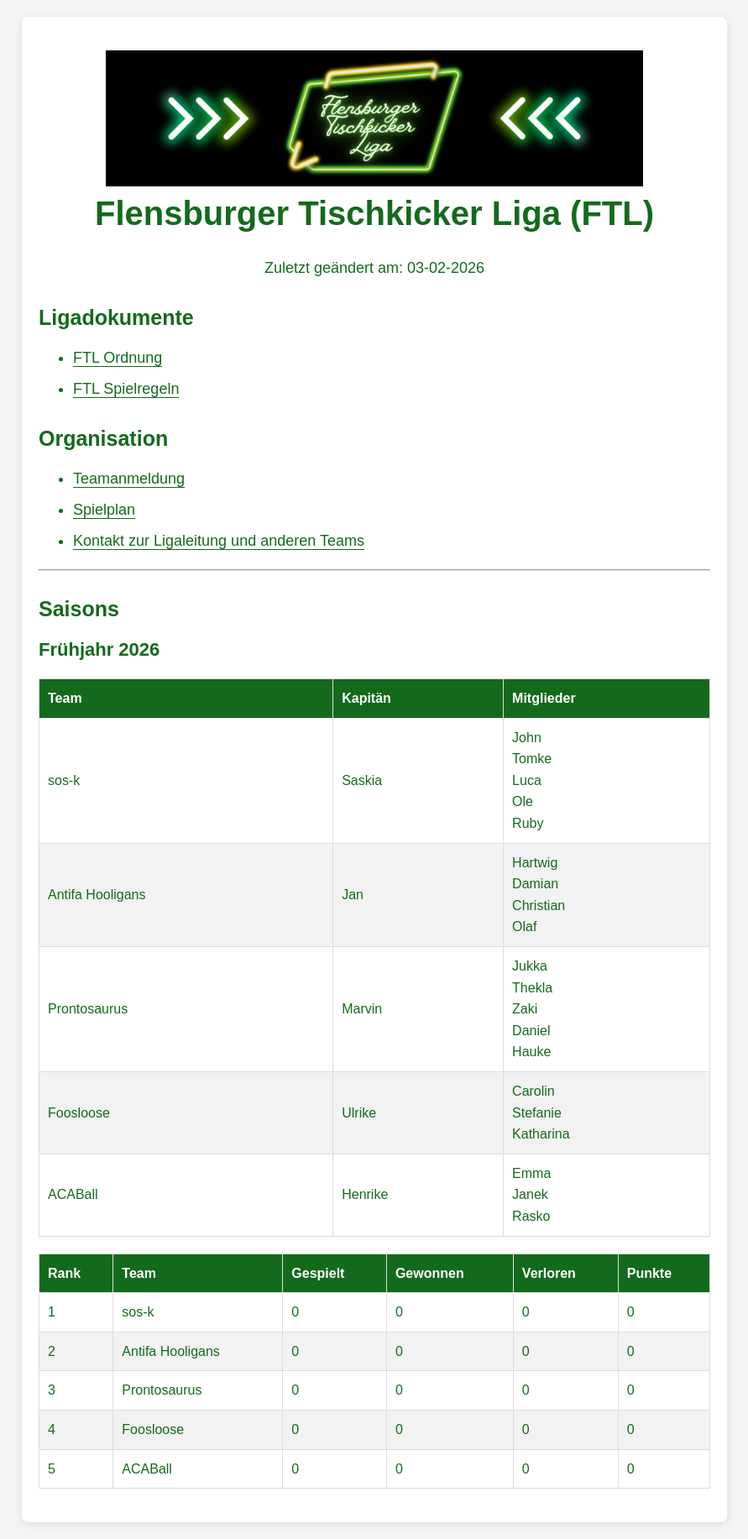
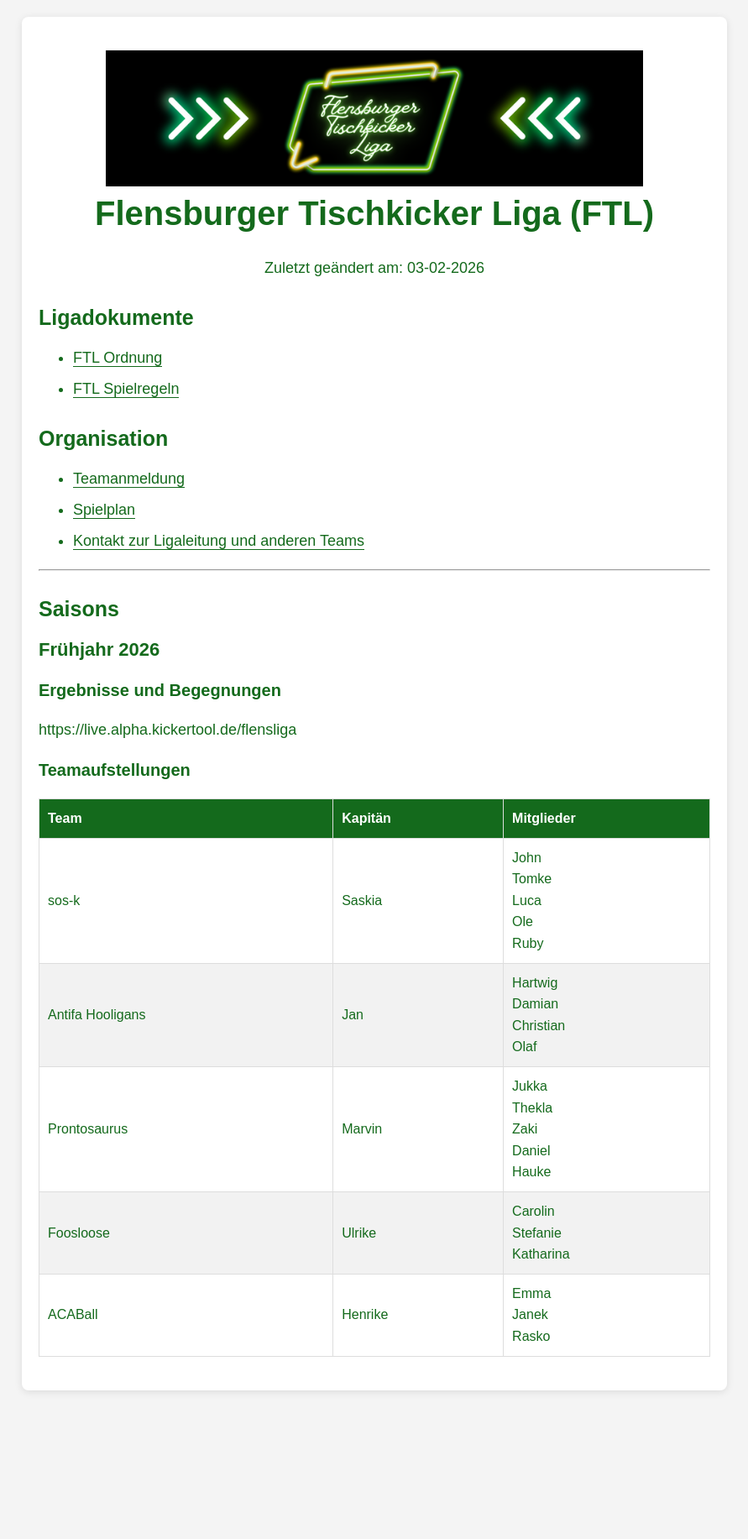
Before and after one commit to MKK-Flensburg/mkk-docs, a Jekyll site: the page built from index.md, in a window 1280 px wide. Shown: the whole page at 84% size, without its empty margins (194-1085 px from the left). Built offline with Jekyll 4.4.1, drawn with Linux system fonts in a browser that asks for light colours; our own code applies the rules of GitHub Pages for plain Markdown files; after the commit the page ends 1676 px from its top, so only the background shows below that.

Commit message:
chore: add kickertool link

```diff
--- a/index.md
+++ b/index.md
@@ -25,6 +25,12 @@
 
 ### Frühjahr 2026
 
+#### Ergebnisse und Begegnungen
+
+https://live.alpha.kickertool.de/flensliga
+
+#### Teamaufstellungen
+
 | Team             | Kapitän | Mitglieder                                 |
 |------------------|---------|--------------------------------------------|
 | sos-k            | Saskia  | John<br>Tomke<br>Luca<br>Ole<br>Ruby       |
@@ -32,11 +38,3 @@
 | Prontosaurus     | Marvin  | Jukka<br>Thekla<br>Zaki<br>Daniel<br>Hauke |
 | Foosloose        | Ulrike  | Carolin<br>Stefanie<br>Katharina           |
 | ACABall          | Henrike | Emma<br>Janek<br>Rasko                     |
-
-| Rank | Team             | Gespielt | Gewonnen | Verloren | Punkte |
-|------|------------------|----------|----------|----------|--------|
-| 1    | sos-k            | 0        | 0        | 0        | 0      |
-| 2    | Antifa Hooligans | 0        | 0        | 0        | 0      |
-| 3    | Prontosaurus     | 0        | 0        | 0        | 0      |
-| 4    | Foosloose        | 0        | 0        | 0        | 0      |
-| 5    | ACABall          | 0        | 0        | 0        | 0      |
```
